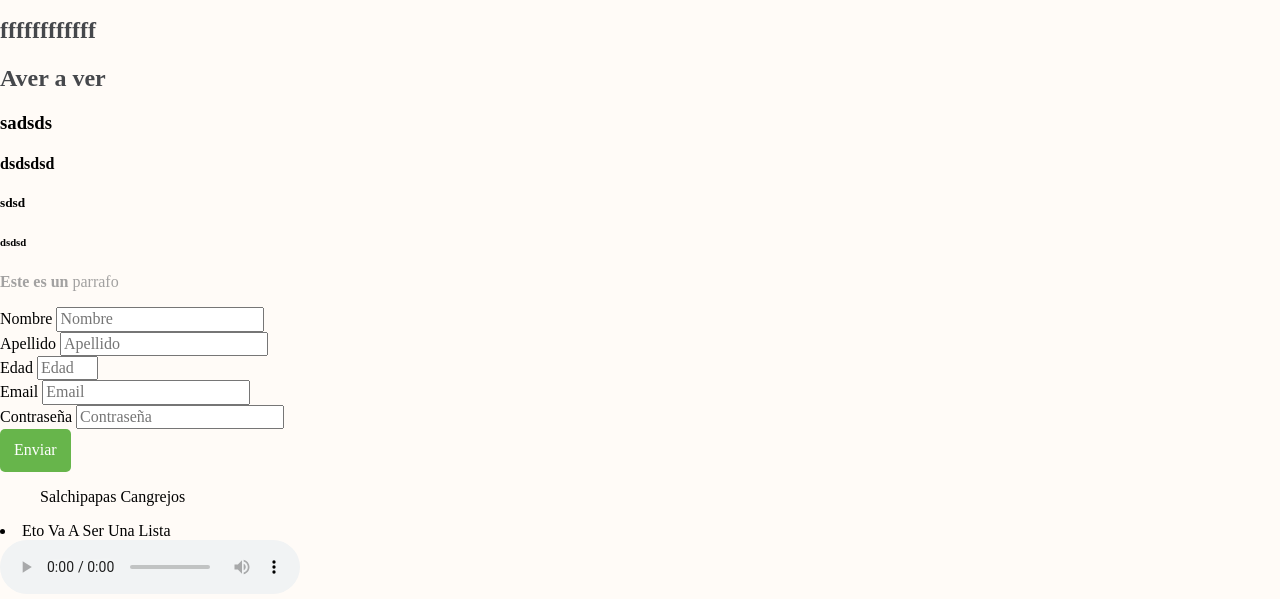
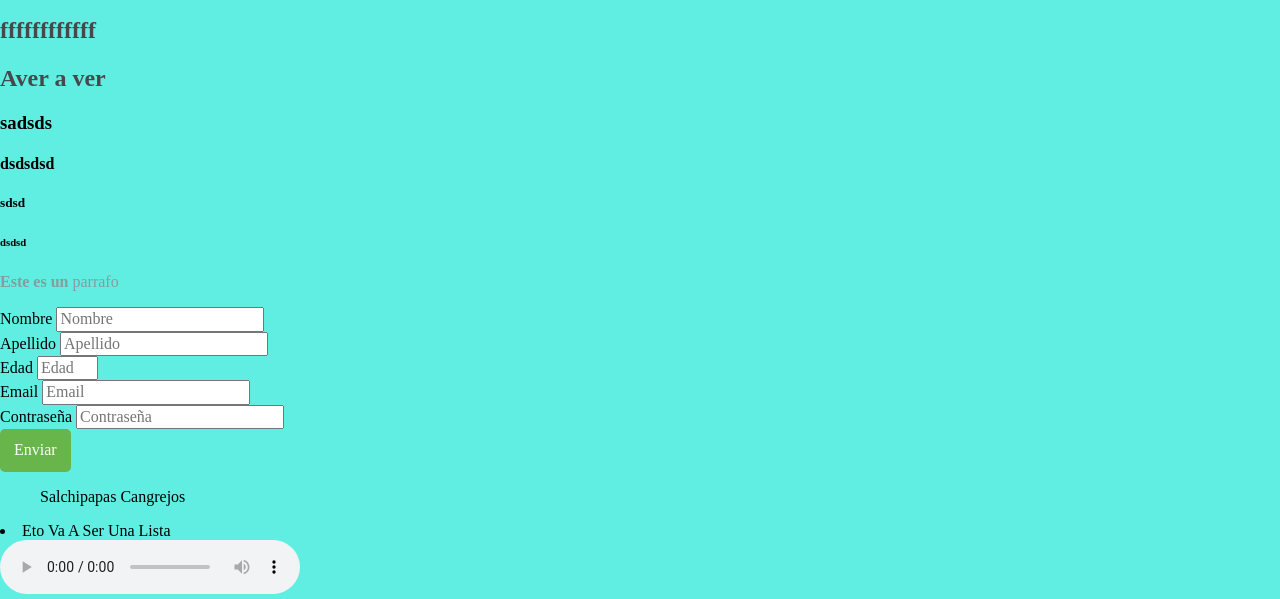
Before and after one commit to Leoguzs/santander-front, a plain HTML site: page index.html in a window 1280 px wide. Shown: the part 210-809 px from the top of the page. Drawn offline with Linux system fonts and the light colour scheme.

Commit message:
first commit

```diff
--- a/styles.css
+++ b/styles.css
@@ -1,5 +1,5 @@
 body {
-    background-color: #fffbf7;
+    background-color: #61eee2;
     /* font-size: 16px; 1rem =10 px    Pasas a poder usar REMS */
 
 
```
